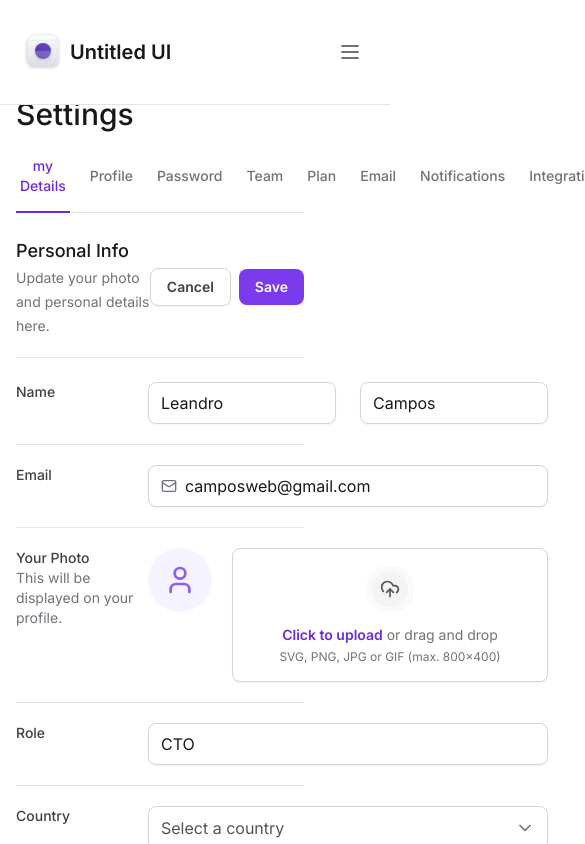
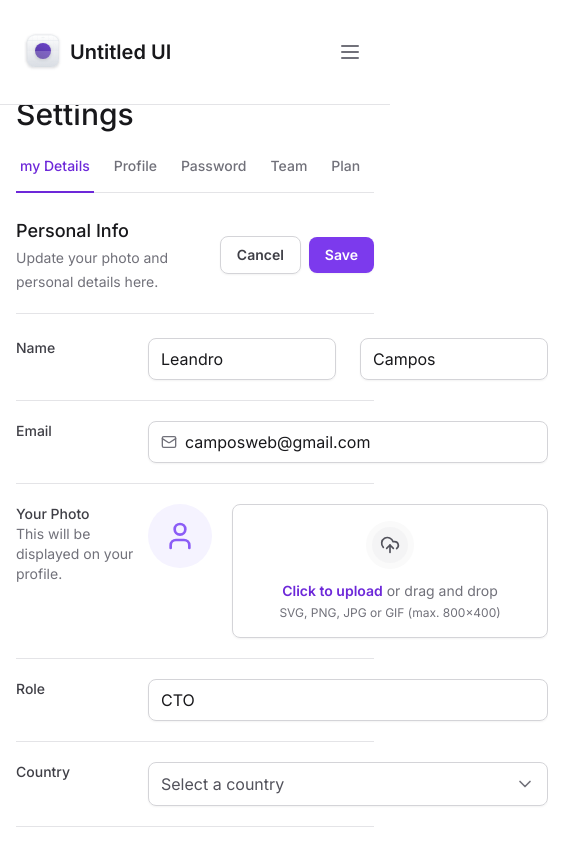
Before and after one commit to camposweb/tailwind-next, a Next.js app: page / in a window 390 px wide. Shown: the top 844 px of the page, 585 px wide, since content can reach past the window. Built offline with nearby package versions, Linux system fonts and the light colour scheme.

Commit message:
responsive tabs

```diff
--- a/package.json
+++ b/package.json
@@ -11,6 +11,7 @@
   "dependencies": {
     "@formkit/auto-animate": "^0.8.1",
     "@radix-ui/react-collapsible": "^1.0.3",
+    "@radix-ui/react-scroll-area": "^1.0.5",
     "@radix-ui/react-select": "^2.0.0",
     "@radix-ui/react-tabs": "^1.0.4",
     "framer-motion": "^10.16.5",
--- a/src/app/layout.tsx
+++ b/src/app/layout.tsx
@@ -18,9 +18,9 @@
   return (
     <html lang="pt-BR" className="antialiased">
       <body className={inter.className}>
-        <div className="grid min-h-screen grid-cols-app">
+        <div className="min-h-screen lg:grid lg:grid-cols-app">
           <Sidebar />
-          <main className="px-4 pb-12 pt-24 lg:col-start-2 lg:px-8 lg:pt-8">
+          <main className="maxws px-4 pb-12 pt-24 lg:col-start-2 lg:px-8 lg:pt-8">
             {children}
           </main>
         </div>
--- a/src/components/SettingsTabs/TabItem.tsx
+++ b/src/components/SettingsTabs/TabItem.tsx
@@ -15,7 +15,7 @@
       value={value}
       className="group relative px-1 pb-4 text-sm font-medium text-zinc-500 outline-none hover:text-violet-700 data-[state=active]:text-violet-700"
     >
-      <span className="rounded group-focus-visible:ring-2 group-focus-visible:ring-violet-400 group-focus-visible:ring-offset-4">
+      <span className="whitespace-nowrap rounded group-focus-visible:ring-2 group-focus-visible:ring-violet-400 group-focus-visible:ring-offset-4">
         {title}
       </span>
       {isSelected && (
--- a/src/components/SettingsTabs/index.tsx
+++ b/src/components/SettingsTabs/index.tsx
@@ -1,7 +1,7 @@
 'use client'
 
 import * as Tabs from '@radix-ui/react-tabs'
-
+import * as ScrollArea from '@radix-ui/react-scroll-area'
 import { TabItem } from './TabItem'
 import { useState } from 'react'
 
@@ -10,10 +10,24 @@
 
   return (
     <Tabs.Root value={currentTab} onValueChange={setCurrentTab}>
+      <ScrollArea.Root className="w-full" type="scroll">
+        <ScrollArea.Viewport className="w-full overflow-x-scroll">
           <Tabs.List className="mt-6 flex w-full items-center gap-4 border-b border-zinc-200">
-        <TabItem value="1" title="my Details" isSelected={currentTab === '1'} />
-        <TabItem value="2" title="Profile" isSelected={currentTab === '2'} />
-        <TabItem value="3" title="Password" isSelected={currentTab === '3'} />
+            <TabItem
+              value="1"
+              title="my Details"
+              isSelected={currentTab === '1'}
+            />
+            <TabItem
+              value="2"
+              title="Profile"
+              isSelected={currentTab === '2'}
+            />
+            <TabItem
+              value="3"
+              title="Password"
+              isSelected={currentTab === '3'}
+            />
             <TabItem value="4" title="Team" isSelected={currentTab === '4'} />
             <TabItem value="5" title="Plan" isSelected={currentTab === '5'} />
             <TabItem value="6" title="Email" isSelected={currentTab === '6'} />
@@ -29,6 +43,14 @@
             />
             <TabItem value="9" title="API" isSelected={currentTab === '9'} />
           </Tabs.List>
+        </ScrollArea.Viewport>
+        <ScrollArea.ScrollAreaScrollbar
+          orientation="horizontal"
+          className="flex h-0.5 translate-y-1.5 touch-none select-none flex-col bg-zinc-100"
+        >
+          <ScrollArea.Thumb className="relative flex-1 rounded-lg bg-zinc-300" />
+        </ScrollArea.ScrollAreaScrollbar>
+      </ScrollArea.Root>
     </Tabs.Root>
   )
 }
```
Also changed, not shown: 1 other file (tests, documents, lock files or other folders). Lines whose indentation alone changed are shown as unchanged.
